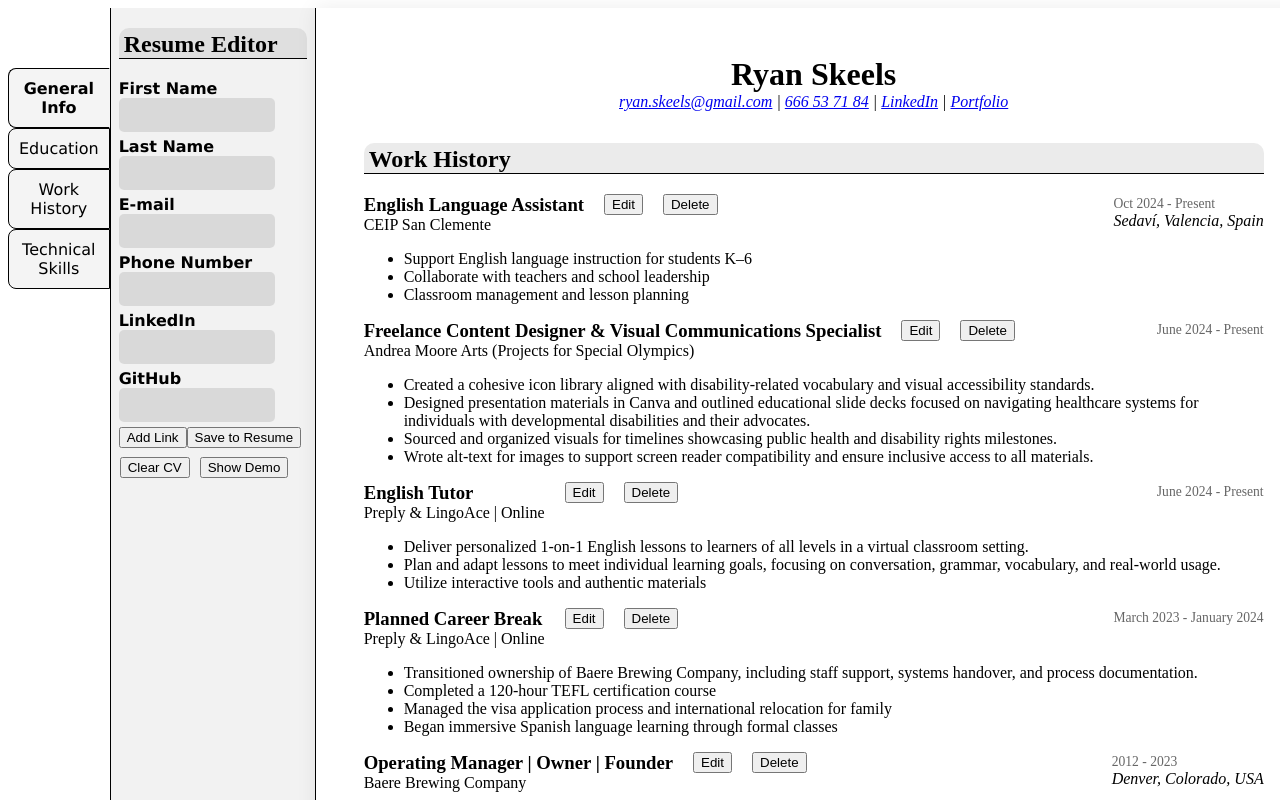
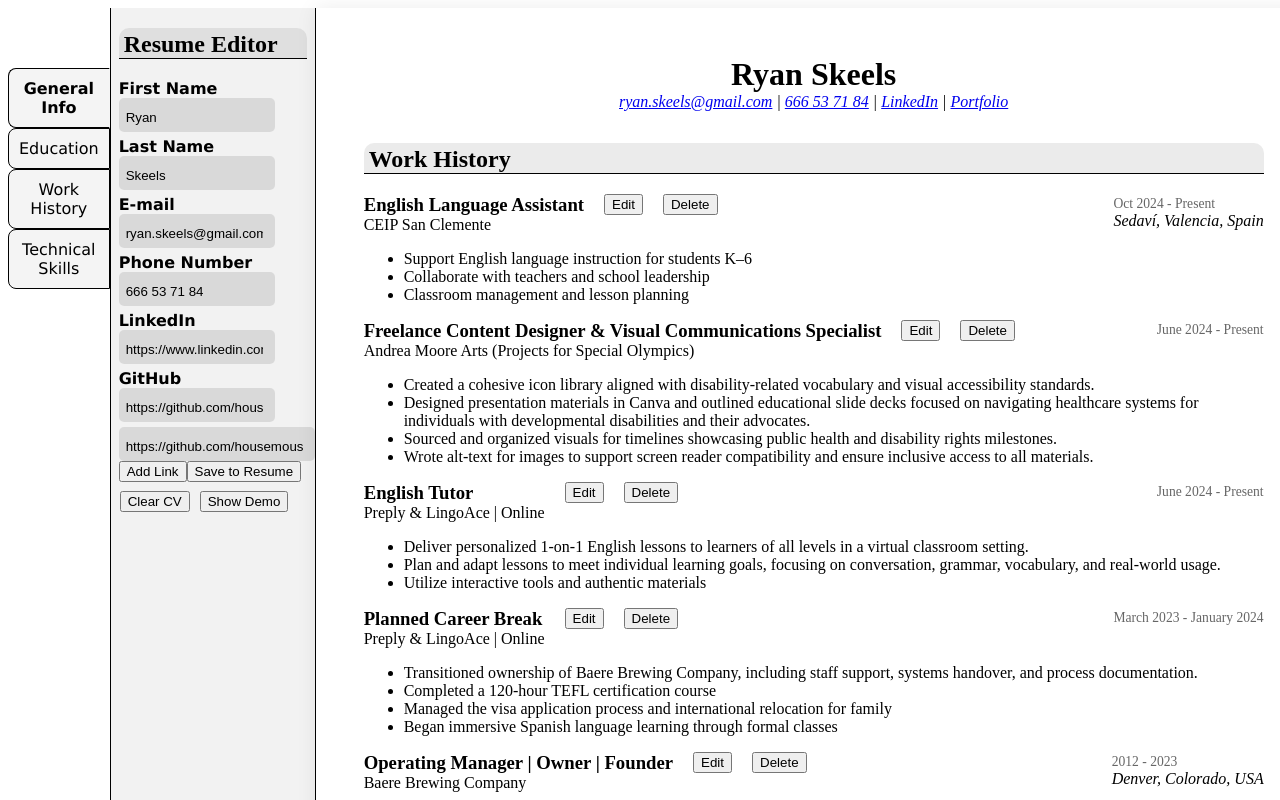
Before and after one commit to housemouse62/CV_Application, a React (Vite) app: page / in a window 1280 px wide. Shown: the top 800 px of the page. Built offline with nearby package versions, Linux system fonts and the light colour scheme.

Commit message:
reformat links in general info, unfinished rn

```diff
--- a/src/components/App.jsx
+++ b/src/components/App.jsx
@@ -13,8 +13,8 @@ const initialGeneralInfoState = {
   userGitHub: "",
 };
 
-const initialCustomLinks = {
-  customLink: [{ linkName: "", linkAddress: "" }],
+const initialLinksState = {
+  links: [{ linkName: "", linkAddress: "" }],
 };
 
 const initialEducationState = {
@@ -54,8 +54,11 @@ const initialTechnicalSkillsState = {
 function App() {
   const [activeSection, setActiveSection] = useState("generalInfo");
   const [draftGeneralInfoData, setDraftGeneralInfoData] = useState(
-    initialGeneralInfoState,
+    demoCV.generalInfo,
   );
+
+  const [draftLinks, setDraftLinks] = useState(demoCV.links);
+
   const [draftEducationData, setDraftEducationData] = useState(
     initialEducationState,
   );
@@ -63,10 +66,12 @@ function App() {
   const [draftWorkHistory, setDraftWorkHistory] = useState(
     initialWorkHistoryState,
   );
+
   const [editingWorkHistoryID, setEditingWorkHistoryID] = useState(null);
   const [draftTechnicalSkills, setDraftTechnicalSkills] = useState(
     initialTechnicalSkillsState,
   );
+
   const [editingTechnicalID, setEditingTechnicalID] = useState(null);
 
   const [cvData, setCVData] = useState(demoCV);
@@ -133,6 +138,8 @@ function App() {
         setActiveSection={setActiveSection}
         draftGeneralInfoData={draftGeneralInfoData}
         setDraftGeneralInfoData={setDraftGeneralInfoData}
+        draftLinks={draftLinks}
+        setDraftLinks={setDraftLinks}
         draftEducationData={draftEducationData}
         setDraftEducationData={setDraftEducationData}
         editingEducationID={editingEducationID}
@@ -149,9 +156,11 @@ function App() {
         initialGeneralInfoState={initialGeneralInfoState}
         initialWorkHistoryState={initialWorkHistoryState}
         initialTechnicalSkillsState={initialTechnicalSkillsState}
+        initialLinksState={initialLinksState}
       />
       <MainContainer
         generalInfo={cvData.generalInfo}
+        links={cvData.links}
         education={cvData.education}
         setDraftEducationData={setDraftEducationData}
         editEducation={editEducation}
--- a/src/components/GeneralInfo.jsx
+++ b/src/components/GeneralInfo.jsx
@@ -5,6 +5,8 @@ import "../styles/custom-input.css";
 function GeneralInfo({
   draftGeneralInfoData,
   setDraftGeneralInfoData,
+  draftLinks,
+  setDraftLinks,
   setCVData,
 }) {
   function handleChange(e) {
@@ -61,28 +63,32 @@ function GeneralInfo({
         value={draftGeneralInfoData.userGitHub}
         onChange={handleChange}
       />
+      <div>
+        {draftLinks.map((l) => (
+          // {
+          //   console.log(l);
+          // }
+          <input
+            type="text"
+            name={l.linkName}
+            id={l.linkName}
+            value={l.linkAddress}
+          />
+        ))}
+      </div>
+
       <button
         className="addLink"
         type="button"
-        onClick={
-          () =>
-            setCustomLinks((prev) => ({
-              ...prev,
-              customLinks: [
-                ...prev.customLinks,
-                { linkName: "", linkAddress: "" },
-              ],
-            }))
-          // setDraftLinks((prev) => ({
-          //   ...prev,
-          //   customLink: prev.customLink.map((link) =>
-          //     link.id === editingLinkID
-          //       ? { ...draftCustomLinks, linkName: "", linkAddress: "" }
-          //       : link,
-          //   ),
-          // }))
-        }
+        onClick={() => {
+          setDraftLinks((prev) => [
+            ...prev,
+            { id: crypto.randomUUID(), linkName: "", linkAddress: "" },
+          ]);
+          console.log(draftLinks);
+        }}
       >
+        {" "}
         Add Link
       </button>
       <button
--- a/src/components/Sidebar.jsx
+++ b/src/components/Sidebar.jsx
@@ -12,6 +12,8 @@ function Sidebar({
   setCVData,
   draftGeneralInfoData,
   setDraftGeneralInfoData,
+  draftLinks,
+  setDraftLinks,
   draftEducationData,
   setDraftEducationData,
   editingEducationID,
@@ -32,6 +34,7 @@ function Sidebar({
   function resetDrafts() {
     setDraftEducationData(initialEducationState);
     setDraftGeneralInfoData(initialGeneralInfoState);
+    setDraftLinks(setDraftLinks);
     setDraftWorkHistory(initialWorkHistoryState);
     setDraftTechnicalSkills(initialTechnicalSkillsState);
     setEditingEducationID(null);
@@ -89,6 +92,8 @@ function Sidebar({
             <GeneralInfo
               draftGeneralInfoData={draftGeneralInfoData}
               setDraftGeneralInfoData={setDraftGeneralInfoData}
+              draftLinks={draftLinks}
+              setDraftLinks={setDraftLinks}
               setCVData={setCVData}
               initialGeneralInfoState={initialGeneralInfoState}
             />
--- a/src/components/templates.jsx
+++ b/src/components/templates.jsx
@@ -6,8 +6,8 @@ const emptyCV = {
     userPhone: "",
     userLinkedIn: "",
     userGitHub: "",
-    customLink: [{ linkName: "", linkAddress: "" }],
   },
+  links: [],
   education: [],
   workHistory: [],
   technicalSkills: [],
@@ -21,8 +21,14 @@ const demoCV = {
     userPhone: "666 53 71 84",
     userLinkedIn: "https://www.linkedin.com/in/ryan-skeels62/",
     userGitHub: "https://github.com/housemouse62",
-    customLink: [{ linkName: "Google", linkAddress: "www.google.com" }],
   },
+  links: [
+    {
+      id: crypto.randomUUID(),
+      linkName: "GitHub",
+      linkAddress: "https://github.com/housemouse62",
+    },
+  ],
   education: [
     {
       id: crypto.randomUUID(),
```
